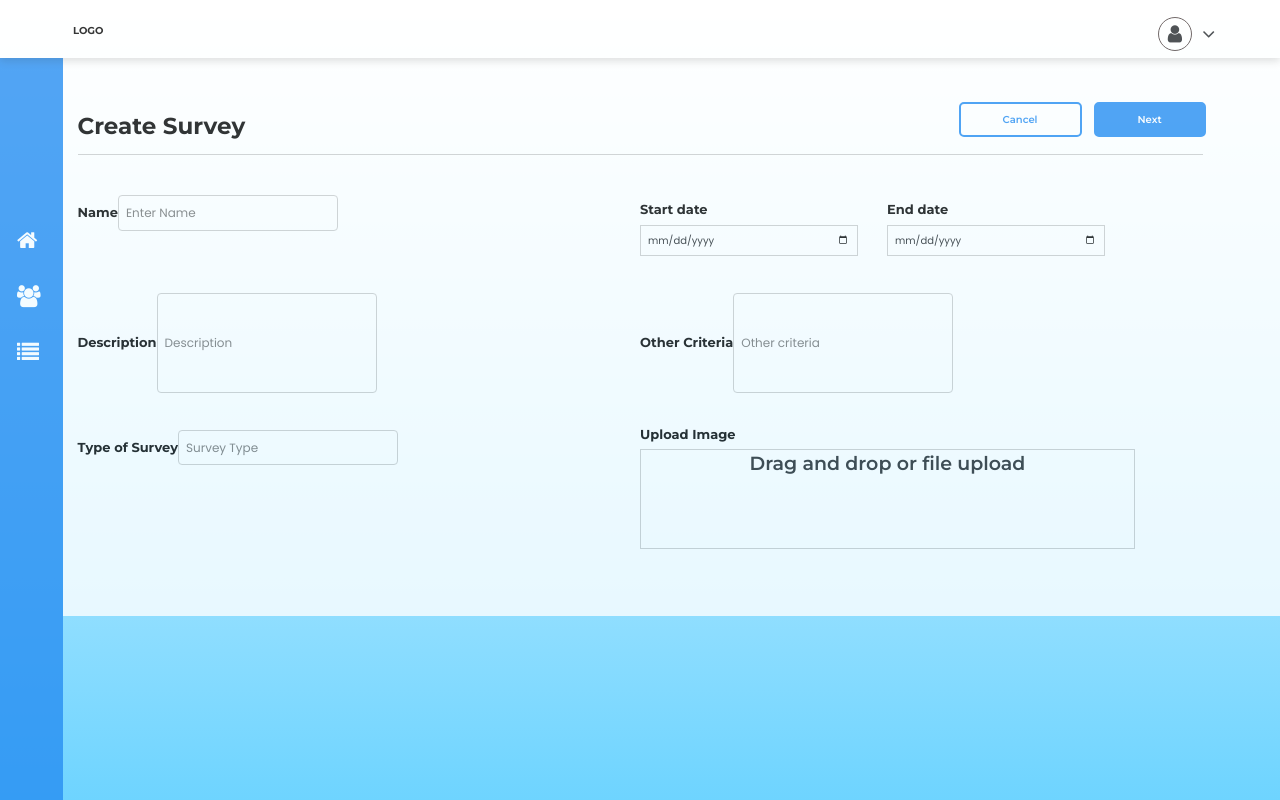
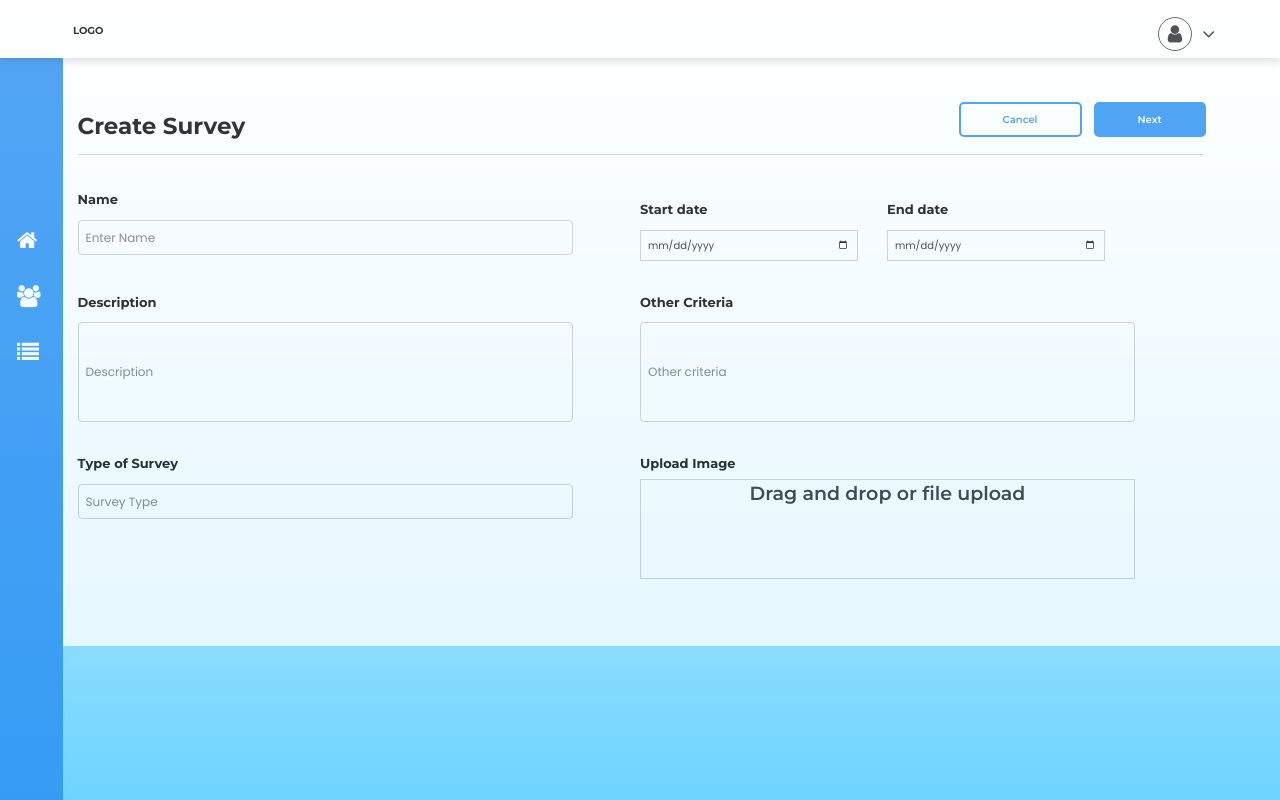
Before and after one commit to rahul-k-g/Survey-Form-Project, a React (Create React App) app in the folder frontend/: page /createsurvey in a window 1280 px wide. Built offline with nearby package versions, Linux system fonts and the light colour scheme.

Commit message:
changed some styles in survey.css

```diff
--- a/frontend/src/App.js
+++ b/frontend/src/App.js
@@ -1,6 +1,5 @@
 // import Header from "./components/Header/header"
 import Register from "./components/Register/Register";
-
 import CreateSurvey from "./components/Survey/CreateSurvey";
 import SignIn from "./components/Sign/SignIn";
 import { BrowserRouter, Route, Routes } from "react-router-dom"
@@ -8,6 +7,8 @@ function App() {
   return (
 
     <>
+
+    {
     <BrowserRouter>
       <Routes>
         <Route path="/register" element={<Register />}></Route>
@@ -17,6 +18,7 @@ function App() {
         <Route path="*" element={<h1>404</h1>}></Route>
       </Routes>
     </BrowserRouter>
+  }
   </>
 
 
--- a/frontend/src/components/Survey/CreateSurvey.js
+++ b/frontend/src/components/Survey/CreateSurvey.js
@@ -72,17 +72,17 @@ function CreateSurvey() {
   <div className="surveys"> <h2 className="survey">Create Survey</h2>
     <div className="form-reg button survey"><button type="button" className="registerbtn">Cancel</button> <button type="submit" className="registerbtns" onClick={handleSubmit}>Next</button></div></div> <div className="surveysform">
    <div className="form-reg"> <label  htmlFor="name"><b>Name</b></label>
-    <input type="text" placeholder="Enter Name" name="name" id="name"   value={formValue.name} required onChange={handleChange} /></div>
-   <div className="form-reg input-group date"> <div class="form-reg">  <label htmlFor="startdate"><b>Start date</b></label>
-    <input type="date" className='datepicker' placeholder="DD/MM/YYYY" name="startdate" id="startdate" value={formValue.startdate} onChange={handleChange} required /></div>
+    <input type="text" className="txtinput" placeholder="Enter Name" name="name" id="name"   value={formValue.name} required onChange={handleChange} /></div>
+   <div className="form-reg input-group date"> <div className="form-reg">  <label htmlFor="startdate"><b>Start date</b></label>
+    <input type="date" className='datepicker txtinput' placeholder="DD/MM/YYYY" name="startdate" id="startdate" value={formValue.startdate} onChange={handleChange} required /></div>
     <div className="form-reg">  <label htmlFor="enddate"><b>End date</b></label>
-    <input type="date" placeholder="DD/MM/YYYY" name="enddate" id="enddate" value={formValue.enddate} required onChange={handleChange}  /></div></div>
+    <input type="date" className="txtinput" placeholder="DD/MM/YYYY" name="enddate" id="enddate" value={formValue.enddate} required onChange={handleChange}  /></div></div>
     <div className="form-reg"> <label htmlFor="desc"><b>Description</b></label>
-    <input type="text" placeholder="Description" name="desc" id="desc" required value={formValue.desc} onChange={handleChange}/></div>
+    <input type="text" className="txtinput" placeholder="Description" name="desc" id="desc" required value={formValue.desc} onChange={handleChange}/></div>
    <div className="form-reg">   <label htmlFor="ocrit"><b>Other Criteria</b></label>
-    <input type="text" placeholder="Other criteria" name="ocrit" id="ocrit" required value={formValue.ocrit} onChange={handleChange}/></div>
+    <input type="text" className="txtinput" placeholder="Other criteria" name="ocrit" id="ocrit" required value={formValue.ocrit} onChange={handleChange}/></div>
    <div className="form-reg">  <label htmlFor="surveytype"><b>Type of Survey</b></label>
-    <input type="text" placeholder="Survey Type" name="surveytype" id="surveytype" value={formValue.surveytype} required onChange={handleChange} /></div>
+    <input type="text" className="txtinput" placeholder="Survey Type" name="surveytype" id="surveytype" value={formValue.surveytype} required onChange={handleChange} /></div>
     <div className="form-reg drag">  <label htmlFor="surveytype"><b>Upload Image</b></label>
     <div {...getRootProps()}><input {...getInputProps()} onChange={handleFileSelect}/>
     {isDragActive ? <p>Drop the image here...</p>:<p>Drag and drop or file upload</p> }</div></div></div>
--- a/frontend/src/components/Survey/Survey.css
+++ b/frontend/src/components/Survey/Survey.css
@@ -10,7 +10,8 @@ html {
 }section.register-form {
   margin-top: 5%;
   position: relative;
-}.text {
+}
+.text {
   margin-top: 11%;
 }
 .text h1 {
@@ -53,16 +54,17 @@ h2 {
   border-radius: 41px;
   padding: 20px 4%;
 
-}input[type=text], input[type=password] {
-  width: 100%;
-  padding: 7px;
-  margin: 5px 0 22px 0;
-  display: inline-block;
+}
+.txtinput {
+  width: 100% !important;
+  padding: 7px !important;
+  margin: 5px 0 22px 0 !important;
+  display: inline-block !important;
   border: none;
   background: none;
   border-bottom: 1px solid #278DF1;
 }
-input[type=text]:focus, input[type=password]:focus {
+.txtinput:focus {
 background-color: #ddd;
 outline: none;
 }
```
